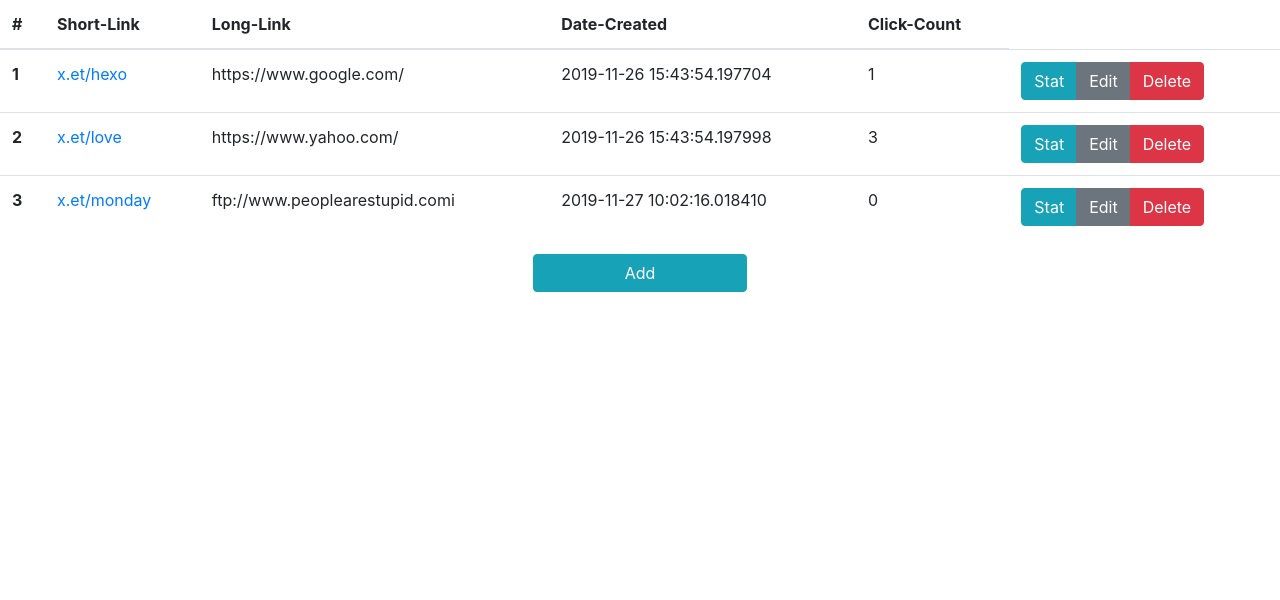
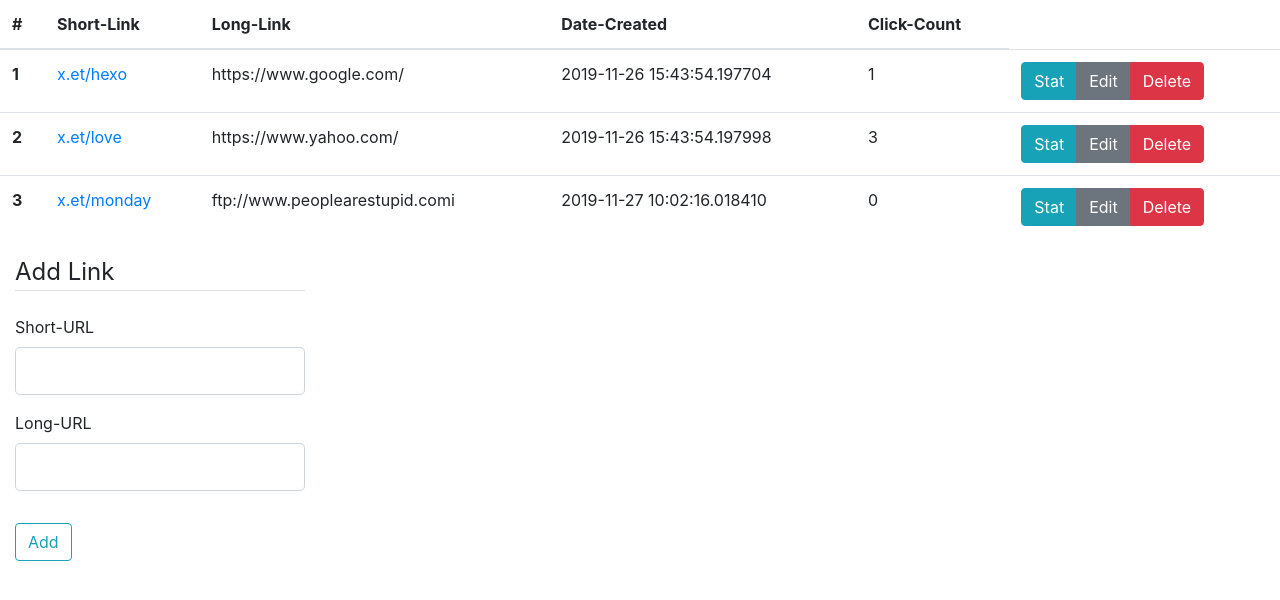
Before and after one commit to avendesta/SHORT.ET, a Flask app: page /links in a window 1280 px wide. Shown: the part 81-681 px from the top of the page. Run offline with Flask 2, Linux system fonts and the light colour scheme; a user stored in the database is signed in; data comes from the database, SQL or seed files in the repository; both versions use the stored data as it was after the commit; some libraries are stand-ins or nearby versions.

Commit message:
Added AddLinkForm to forms and a form to add links to links route/page

```diff
--- a/SITE/short/forms.py
+++ b/SITE/short/forms.py
@@ -39,3 +39,8 @@ class LoginForm(FlaskForm):
     password = PasswordField('Password', validators=[DataRequired(), Length(min=2,max=60)])
     remember = BooleanField('Remember Me')
     submit = SubmitField('Login')
+
+class AddLinkForm(FlaskForm):
+    short_link = StringField("Short-URL",validators=[DataRequired(),Length(min=2,max=50)])
+    long_link = StringField("Long-URL",validators=[DataRequired(),Length(min=2,max=200), URL()])
+    submit = SubmitField('Add')
--- a/SITE/short/routes.py
+++ b/SITE/short/routes.py
@@ -1,7 +1,7 @@
 from flask import render_template, request, redirect, url_for, flash, request
 from short import app, db, bcrypt
 from short.models import User, Link, Click
-from short.forms import ExtendForm, LoginForm, RegisterForm
+from short.forms import ExtendForm, LoginForm, RegisterForm, AddLinkForm
 from flask_login import login_user, current_user, logout_user, login_required
 
 
@@ -20,7 +20,7 @@ def home():
     if form.validate_on_submit():
         url = form.url.data[::-1]
         return render_template("home.html", url=url, title="Home", form=form, display=current_user.is_authenticated)
-    return render_template("home.html", title="Home", form=form,display=current_user.is_authenticated)
+    return render_template("home.html", title="Home", form=form,hide=current_user.is_authenticated)
 
 @app.route("/login", methods=["GET","POST"])
 def login():
@@ -41,7 +41,7 @@ def login():
 @app.route("/register", methods=["GET","POST"])
 def register():
     if current_user.is_authenticated:
-        return redirect(url_for('home',title='Home',display=True))
+        return redirect(url_for('home',title='Home',hide=True))
 
     form = RegisterForm()
     if form.validate_on_submit():
@@ -52,6 +52,19 @@ def register():
         flash(f"You account has been created successfully!! ",'success')
         return redirect(url_for('login',title='Login'))
     return render_template("register.html", title="register", form=form)
+
+
+@app.route('/links',methods=["GET","POST"])
+@login_required
+def links():
+    form = AddLinkForm()
+    if form.validate_on_submit():
+        link = Link(short_link=form.short_link.data, long_link=form.long_link.data,user_id=current_user.id)
+        db.session.add(link)
+        db.session.commit()
+        flash("Link created successfully!",'success')
+        return redirect(url_for('links',user=current_user,title='Links',form=form))
+    return render_template('links.html',user=current_user,title='Links',form=form)
 
 @app.route('/about')
 def about():
@@ -70,11 +83,6 @@ def account():
     return render_template('account.html',title='Account',current_user=current_user)
 
 
-@app.route('/links')
-@login_required
-def links():
-    return render_template('links.html',user=current_user,title='Links')
-
 @app.errorhandler(404)
 def not_found(e):
     return render_template("404.html",title="NOT FOUND")
--- a/SITE/short/templates/home.html
+++ b/SITE/short/templates/home.html
@@ -40,7 +40,7 @@
         <br>
     {% endif %}
 
-    {% if not display %}
+    {% if not hide %}
 <div class="btn-inline">
     <a class="btn btn-outline-success" href="/login" role="button">LOGIN</a>
     <a class="btn btn-outline-info" href="/register" role="button">REGISTER</a>
--- a/SITE/short/templates/links.html
+++ b/SITE/short/templates/links.html
@@ -31,8 +31,48 @@
 
           </tbody>
         </table>
-        <div class="text-center">
-            <a href="#" class="btn btn-info col-2">Add</a>
+
+
+
+
+<div class="content-section col-3">
+    <form method="POST" action="">
+        {{ form.hidden_tag() }}
+        <fieldset class="form-group">
+            <legend class="border-bottom mb-4">Add Link</legend>
+            <div class="form-group">
+                {{ form.short_link.label(class="form-control-label") }}
+                {% if form.short_link.errors %}
+                    {{ form.short_link(class="form-control form-control-lg is-invalid") }}
+                    <div class="invalid-feedback">
+                        {% for error in form.short_link.errors %}
+                            <span>{{ error }}</span>
+                        {% endfor %}
+                    </div>
+                {% else %}
+                    {{ form.short_link(class="form-control form-control-lg") }}
+                {% endif %}
+            </div>
+
+            <div class="form-group">
+                {{ form.long_link.label(class="form-control-label") }}
+                {% if form.long_link.errors %}
+                    {{ form.long_link(class="form-control form-control-lg is-invalid") }}
+                    <div class="invalid-feedback">
+                        {% for error in form.long_link.errors %}
+                            <span>{{ error }}</span>
+                        {% endfor %}
+                    </div>
+                {% else %}
+                    {{ form.long_link(class="form-control form-control-lg") }}
+                {% endif %}
+            </div>
+
+        </fieldset>
+        <div class="form-group">
+            {{ form.submit(class="btn btn-outline-info") }}
         </div>
 
-        {% endblock content %}
+    </form>
+</div>
+      {% endblock content %}
```
Also changed, not shown: SITE/short/static/links_modal.html (added, +40 -0 lines), SITE/short/site.db, SITE/short/static/main.css (added), SITE/short/static/main.js (added).
